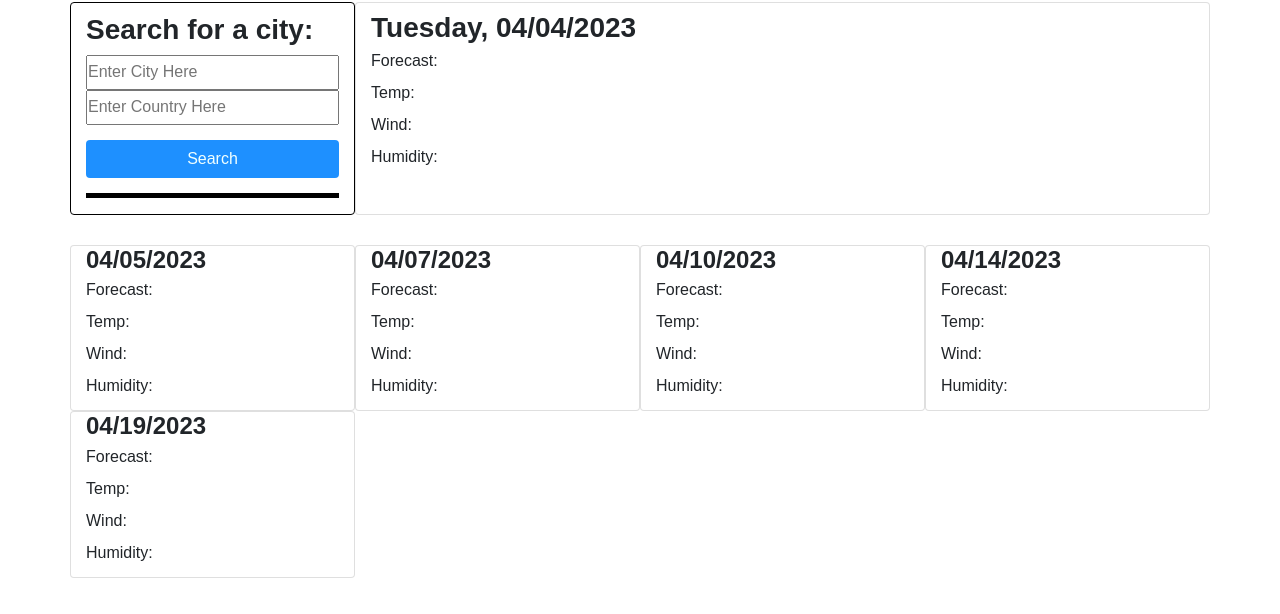
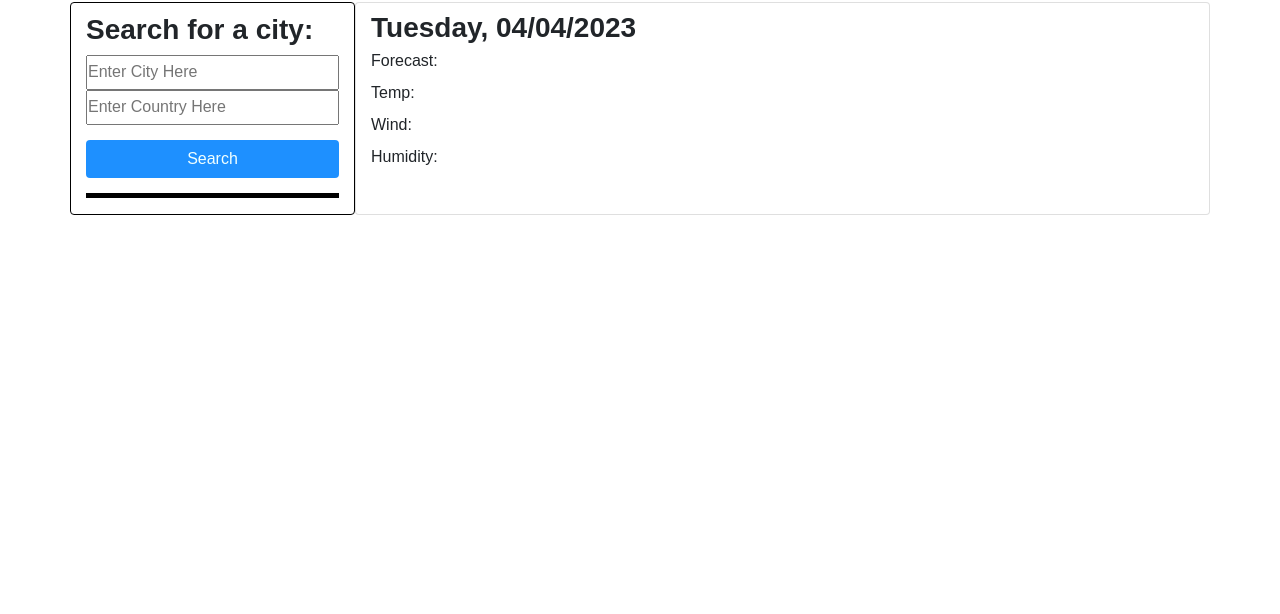
Before and after one commit to MDThomas1/Miles-Thomas-Forecast-App, a plain HTML site: page index.html in a window 1280 px wide. Shown: the part 74-688 px from the top of the page. Drawn offline with nearby package versions, Linux system fonts and the light colour scheme.

Commit message:
removed unused temperature columns

```diff
--- a/index.html
+++ b/index.html
@@ -30,43 +30,6 @@
                     <p>Humidity:<i id="humidityOne"></i></p>
                 </div>
             </div>
-            <div class="row" id="five-days">
-                <div class="card card-primary col-3">
-                    <h4 id="dateOne"></h4>
-                    <p>Forecast:<i id="forecast"></i></p>
-                    <p>Temp:<i id="temp"></i></p>
-                    <p>Wind:<i id="wind"></i></p>
-                    <p>Humidity:<i id="humidity"></i></p>
-                </div>
-                <div class="card card-primary col-3">
-                    <h4 id="dateTwo"></h4>
-                    <p>Forecast:<i id="forecast"></i></p>
-                    <p>Temp:<i id="temp"></i></p>
-                    <p>Wind:<i id="wind"></i></p>
-                    <p>Humidity:<i id="humidity"></i></p>
-                </div>
-                <div class="card card-primary col-3">
-                    <h4 id="dateThree"></h4>
-                    <p>Forecast:<i id="forecast"></i></p>
-                    <p>Temp:<i id="temp"></i></p>
-                    <p>Wind:<i id="wind"></i></p>
-                    <p>Humidity:<i id="humidity"></i></p>
-                </div>
-                <div class="card card-primary col-3">
-                    <h4 id="dateFour"></h4>
-                    <p>Forecast:<i id="forecast"></i></p>
-                    <p>Temp:<i id="temp"></i></p>
-                    <p>Wind:<i id="wind"></i></p>
-                    <p>Humidity:<i id="humidity"></i></p>
-                </div>
-                <div class="card card-primary col-3">
-                    <h4 id="dateFive"></h4>
-                    <p>Forecast:<i id="forecast"></i></p>
-                    <p>Temp:<i id="temp"></i></p>
-                    <p>Wind:<i id="wind"></i></p>
-                    <p>Humidity:<i id="humidity"></i></p>
-                </div>
-            </div>
         </div>
         <script src="https://cdnjs.cloudflare.com/ajax/libs/jquery/3.2.1/jquery.min.js"></script>
         <script src="https://cdnjs.cloudflare.com/ajax/libs/moment.js/2.24.0/moment.min.js"></script>
```
